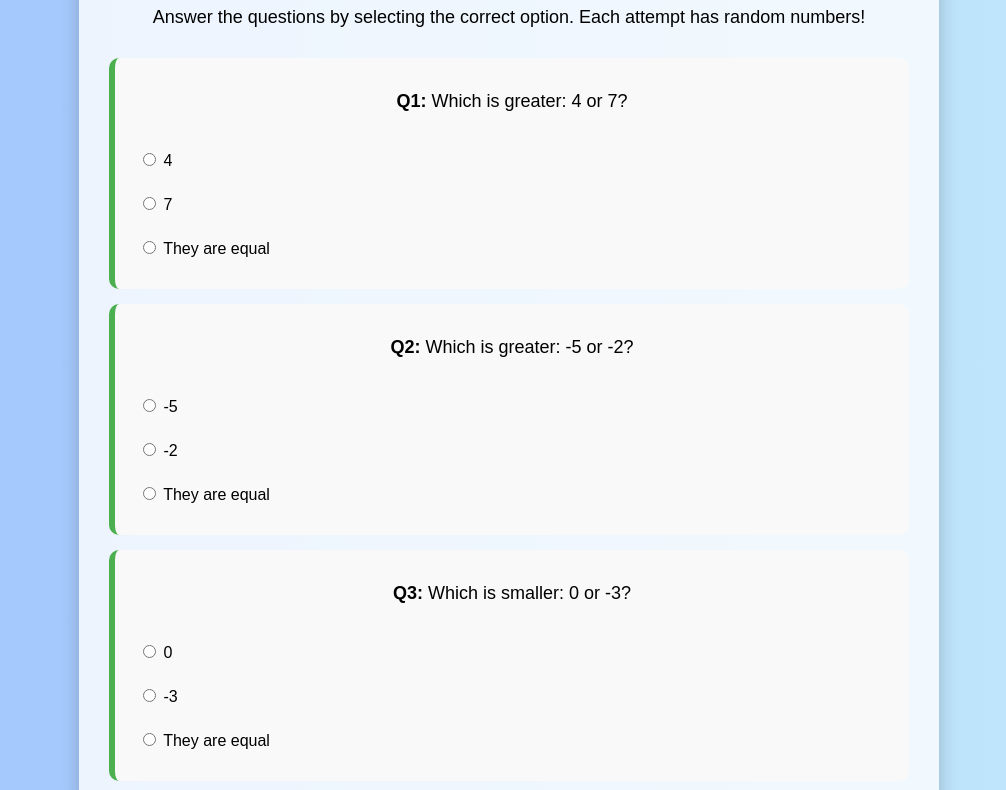
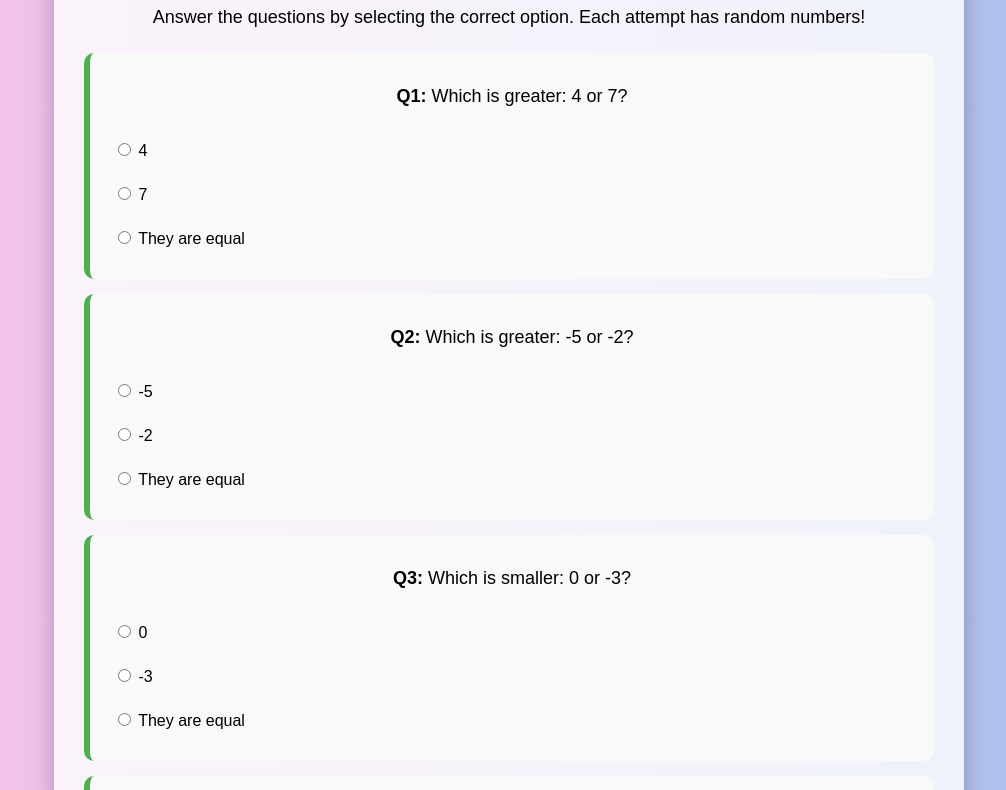
Before and after one commit to mahituitions/integer-quiz, a plain HTML site: page index.html in a window 1280 px wide. Shown: the part 144-934 px from the top of the page, without its empty margins (131-1137 px from the left). Drawn offline with Linux system fonts and the light colour scheme.

Commit message:
Update style.css

```diff
--- a/style.css
+++ b/style.css
@@ -1,17 +1,17 @@
 body {
     font-family: 'Arial', sans-serif;
-    background: linear-gradient(to right, #a1c4fd, #c2e9fb);
+    background: linear-gradient(to right, #fbc2eb, #a6c1ee);
     margin: 0;
     padding: 0;
 }
 
 .container {
-    max-width: 800px;
+    max-width: 850px;
     margin: 40px auto;
     background-color: #ffffffcc;
     padding: 30px;
     border-radius: 15px;
-    box-shadow: 0 8px 20px rgba(0,0,0,0.2);
+    box-shadow: 0 8px 25px rgba(0,0,0,0.25);
 }
 
 h1 {
@@ -22,7 +22,7 @@ h1 {
 p {
     font-size: 18px;
     text-align: center;
-    margin-bottom: 30px;
+    margin-bottom: 25px;
 }
 
 .question {
@@ -65,8 +65,11 @@ button:hover {
 
 #result {
     text-align: center;
-    margin-top: 20px;
+    margin-top: 25px;
     font-size: 20px;
     font-weight: bold;
     color: #ff5722;
 }
+
+.correct { color: green; font-weight: bold; }
+.wrong { color: red; font-weight: bold; }
```
